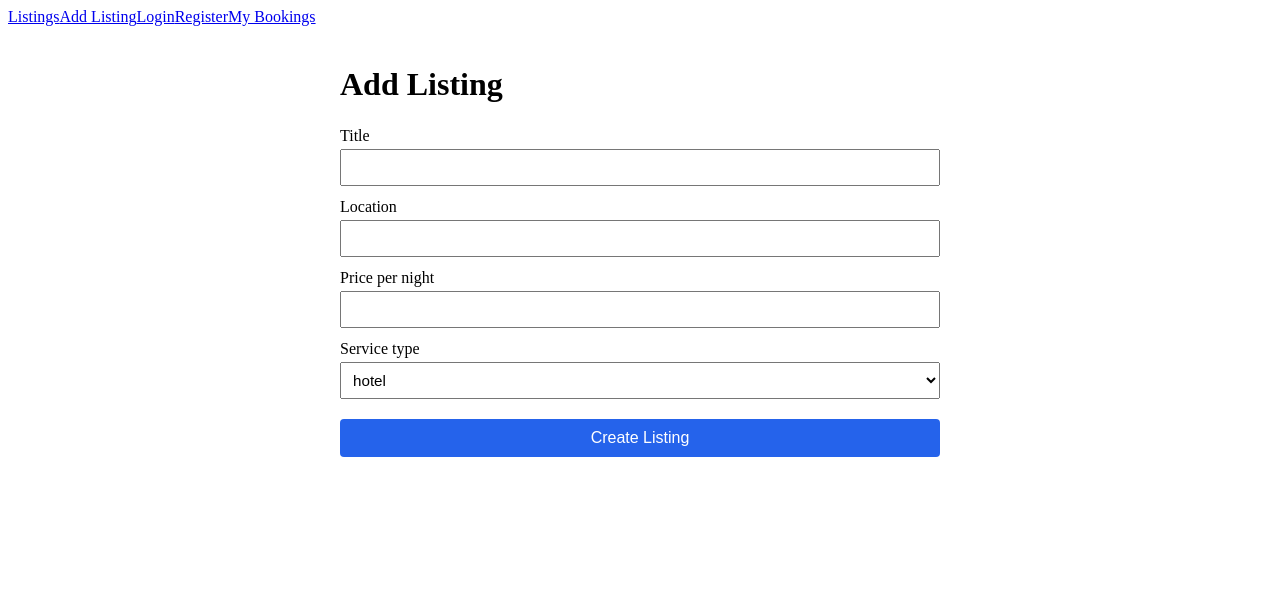
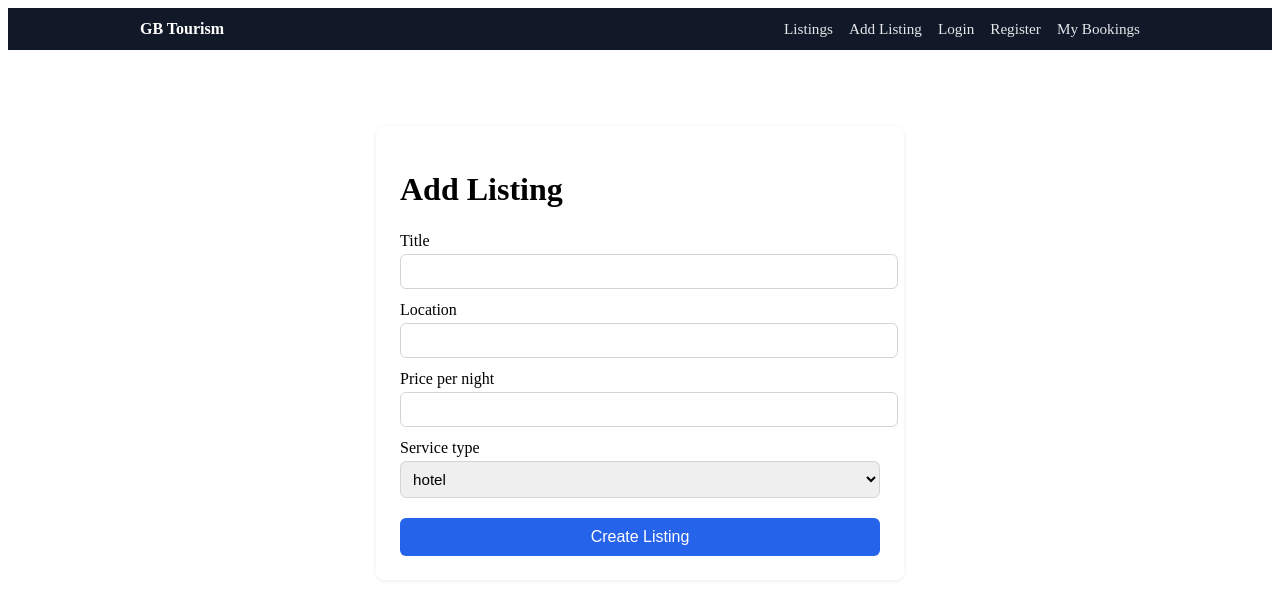
Before and after one commit to MaaziAli/gb-tourism-fyp, a React (Vite) app in the folder frontend/: page /add-listing in a window 1280 px wide. Shown: the top 594 px of the page. Built offline with nearby package versions, Linux system fonts and the light colour scheme.

Commit message:
Improve frontend authentication and UI layout
Fixed frontend login flow and ensured JWT tokens are stored and attached to API requests. Improved overall UI layout with better navbar, card design, and form styling.

```diff
--- a/frontend/src/components/Navbar.jsx
+++ b/frontend/src/components/Navbar.jsx
@@ -2,12 +2,65 @@ import { Link } from 'react-router-dom'
 
 function Navbar() {
   return (
-    <nav>
-      <Link to="/">Listings</Link>
-      <Link to="/add-listing">Add Listing</Link>
-      <Link to="/login">Login</Link>
-      <Link to="/register">Register</Link>
-      <Link to="/my-bookings">My Bookings</Link>
+    <nav
+      style={{
+        backgroundColor: '#111827',
+        color: '#ffffff',
+        padding: '12px 0',
+        marginBottom: '16px',
+      }}
+    >
+      <div
+        style={{
+          maxWidth: '1000px',
+          margin: '0 auto',
+          padding: '0 20px',
+          display: 'flex',
+          alignItems: 'center',
+          justifyContent: 'space-between',
+          gap: '16px',
+        }}
+      >
+        <div style={{ fontWeight: 600 }}>GB Tourism</div>
+        <div
+          style={{
+            display: 'flex',
+            gap: '16px',
+            alignItems: 'center',
+          }}
+        >
+          <Link
+            to="/"
+            style={{ color: '#e5e7eb', textDecoration: 'none', fontSize: '0.95rem' }}
+          >
+            Listings
+          </Link>
+          <Link
+            to="/add-listing"
+            style={{ color: '#e5e7eb', textDecoration: 'none', fontSize: '0.95rem' }}
+          >
+            Add Listing
+          </Link>
+          <Link
+            to="/login"
+            style={{ color: '#e5e7eb', textDecoration: 'none', fontSize: '0.95rem' }}
+          >
+            Login
+          </Link>
+          <Link
+            to="/register"
+            style={{ color: '#e5e7eb', textDecoration: 'none', fontSize: '0.95rem' }}
+          >
+            Register
+          </Link>
+          <Link
+            to="/my-bookings"
+            style={{ color: '#e5e7eb', textDecoration: 'none', fontSize: '0.95rem' }}
+          >
+            My Bookings
+          </Link>
+        </div>
+      </div>
     </nav>
   )
 }
--- a/frontend/src/pages/AddListing.jsx
+++ b/frontend/src/pages/AddListing.jsx
@@ -35,9 +35,19 @@ function AddListing() {
   return (
     <div
       style={{
-        maxWidth: '600px',
+        maxWidth: '1000px',
+        margin: '0 auto',
+        padding: '20px',
+      }}
+    >
+      <div
+        style={{
+          maxWidth: '480px',
           margin: '40px auto',
-        padding: '0 16px',
+          backgroundColor: '#ffffff',
+          padding: '24px',
+          borderRadius: '8px',
+          boxShadow: '0 1px 4px rgba(15, 23, 42, 0.08)',
         }}
       >
         <h1 style={{ marginBottom: '24px' }}>Add Listing</h1>
@@ -56,7 +66,13 @@ function AddListing() {
             type="text"
             value={title}
             onChange={(e) => setTitle(e.target.value)}
-            style={{ padding: '8px', fontSize: '0.95rem' }}
+            style={{
+              padding: '8px',
+              fontSize: '0.95rem',
+              borderRadius: '6px',
+              border: '1px solid #d1d5db',
+              width: '100%',
+            }}
             required
           />
         </div>
@@ -68,7 +84,13 @@ function AddListing() {
             type="text"
             value={location}
             onChange={(e) => setLocation(e.target.value)}
-            style={{ padding: '8px', fontSize: '0.95rem' }}
+            style={{
+              padding: '8px',
+              fontSize: '0.95rem',
+              borderRadius: '6px',
+              border: '1px solid #d1d5db',
+              width: '100%',
+            }}
             required
           />
         </div>
@@ -80,7 +102,13 @@ function AddListing() {
             type="number"
             value={pricePerNight}
             onChange={(e) => setPricePerNight(e.target.value)}
-            style={{ padding: '8px', fontSize: '0.95rem' }}
+            style={{
+              padding: '8px',
+              fontSize: '0.95rem',
+              borderRadius: '6px',
+              border: '1px solid #d1d5db',
+              width: '100%',
+            }}
             required
             min="0"
             step="0.01"
@@ -93,7 +121,13 @@ function AddListing() {
             id="serviceType"
             value={serviceType}
             onChange={(e) => setServiceType(e.target.value)}
-            style={{ padding: '8px', fontSize: '0.95rem' }}
+            style={{
+              padding: '8px',
+              fontSize: '0.95rem',
+              borderRadius: '6px',
+              border: '1px solid #d1d5db',
+              width: '100%',
+            }}
           >
             <option value="hotel">hotel</option>
             <option value="tour">tour</option>
@@ -107,7 +141,7 @@ function AddListing() {
           style={{
             marginTop: '8px',
             padding: '10px 16px',
-            borderRadius: '4px',
+            borderRadius: '6px',
             border: 'none',
             backgroundColor: '#2563eb',
             color: '#ffffff',
@@ -130,6 +164,7 @@ function AddListing() {
         </p>
       )}
       </div>
+    </div>
   )
 }
 
--- a/frontend/src/pages/Listings.jsx
+++ b/frontend/src/pages/Listings.jsx
@@ -55,24 +55,42 @@ function Listings() {
       })
   }, [])
 
+  const containerStyle = {
+    maxWidth: '1000px',
+    margin: '0 auto',
+    padding: '20px',
+  }
+
+  const cardStyle = {
+    backgroundColor: '#ffffff',
+    borderRadius: '8px',
+    padding: '16px 20px',
+    marginBottom: '16px',
+    boxShadow: '0 1px 4px rgba(15, 23, 42, 0.08)',
+    display: 'flex',
+    flexDirection: 'column',
+    gap: '6px',
+  }
+
   if (loading) {
-    return <p>Loading listings...</p>
+    return (
+      <div style={containerStyle}>
+        <p>Loading listings...</p>
+      </div>
+    )
   }
 
   if (error) {
-    return <p style={{ color: 'red' }}>{error}</p>
+    return (
+      <div style={containerStyle}>
+        <p style={{ color: 'red' }}>{error}</p>
+      </div>
+    )
   }
 
   if (listings.length === 0) {
     return (
-      <div
-        style={{
-          maxWidth: '960px',
-          margin: '40px auto',
-          padding: '0 16px',
-          textAlign: 'center',
-        }}
-      >
+      <div style={containerStyle}>
         <h1 style={{ marginBottom: '16px' }}>Listings</h1>
         <p>No listings available.</p>
       </div>
@@ -80,29 +98,11 @@ function Listings() {
   }
 
   return (
-    <div
-      style={{
-        maxWidth: '960px',
-        margin: '40px auto',
-        padding: '0 16px',
-      }}
-    >
+    <div style={containerStyle}>
       <h1 style={{ marginBottom: '24px' }}>Listings</h1>
       <div>
         {listings.map((listing) => (
-          <div
-            key={listing.id}
-            style={{
-              border: '1px solid #ddd',
-              borderRadius: '8px',
-              padding: '16px 20px',
-              marginBottom: '16px',
-              boxShadow: '0 1px 3px rgba(0,0,0,0.04)',
-              display: 'flex',
-              flexDirection: 'column',
-              gap: '6px',
-            }}
-          >
+          <div key={listing.id} style={cardStyle}>
             <h2 style={{ margin: 0, fontSize: '1.25rem' }}>{listing.title}</h2>
             <p style={{ margin: 0 }}>
               <strong>Location:</strong> {listing.location}
--- a/frontend/src/pages/Login.jsx
+++ b/frontend/src/pages/Login.jsx
@@ -26,10 +26,33 @@ function Login() {
   }
 
   return (
-    <div>
-      <h1>Login</h1>
-      <form onSubmit={handleSubmit}>
-        <div>
+    <div
+      style={{
+        maxWidth: '1000px',
+        margin: '0 auto',
+        padding: '20px',
+      }}
+    >
+      <div
+        style={{
+          maxWidth: '400px',
+          margin: '40px auto',
+          backgroundColor: '#ffffff',
+          padding: '24px',
+          borderRadius: '8px',
+          boxShadow: '0 1px 4px rgba(15, 23, 42, 0.08)',
+        }}
+      >
+        <h1 style={{ marginBottom: '24px' }}>Login</h1>
+        <form
+          onSubmit={handleSubmit}
+          style={{
+            display: 'flex',
+            flexDirection: 'column',
+            gap: '12px',
+          }}
+        >
+          <div style={{ display: 'flex', flexDirection: 'column', gap: '4px' }}>
             <label htmlFor="email">Email</label>
             <input
               id="email"
@@ -37,9 +60,16 @@ function Login() {
               value={email}
               onChange={(e) => setEmail(e.target.value)}
               required
+              style={{
+                padding: '8px',
+                fontSize: '0.95rem',
+                borderRadius: '6px',
+                border: '1px solid #d1d5db',
+                width: '100%',
+              }}
             />
           </div>
-        <div>
+          <div style={{ display: 'flex', flexDirection: 'column', gap: '4px' }}>
             <label htmlFor="password">Password</label>
             <input
               id="password"
@@ -47,11 +77,33 @@ function Login() {
               value={password}
               onChange={(e) => setPassword(e.target.value)}
               required
+              style={{
+                padding: '8px',
+                fontSize: '0.95rem',
+                borderRadius: '6px',
+                border: '1px solid #d1d5db',
+                width: '100%',
+              }}
             />
           </div>
-        {error && <p style={{ color: 'red' }}>{error}</p>}
-        <button type="submit">Login</button>
+          {error && <p style={{ color: 'red', fontSize: '0.9rem' }}>{error}</p>}
+          <button
+            type="submit"
+            style={{
+              marginTop: '4px',
+              padding: '10px 16px',
+              borderRadius: '6px',
+              border: 'none',
+              backgroundColor: '#2563eb',
+              color: '#ffffff',
+              cursor: 'pointer',
+              fontSize: '1rem',
+            }}
+          >
+            Login
+          </button>
         </form>
+      </div>
     </div>
   )
 }
--- a/frontend/src/pages/Register.jsx
+++ b/frontend/src/pages/Register.jsx
@@ -22,10 +22,33 @@ function Register() {
   }
 
   return (
-    <div>
-      <h1>Register</h1>
-      <form onSubmit={handleSubmit}>
-        <div>
+    <div
+      style={{
+        maxWidth: '1000px',
+        margin: '0 auto',
+        padding: '20px',
+      }}
+    >
+      <div
+        style={{
+          maxWidth: '400px',
+          margin: '40px auto',
+          backgroundColor: '#ffffff',
+          padding: '24px',
+          borderRadius: '8px',
+          boxShadow: '0 1px 4px rgba(15, 23, 42, 0.08)',
+        }}
+      >
+        <h1 style={{ marginBottom: '24px' }}>Register</h1>
+        <form
+          onSubmit={handleSubmit}
+          style={{
+            display: 'flex',
+            flexDirection: 'column',
+            gap: '12px',
+          }}
+        >
+          <div style={{ display: 'flex', flexDirection: 'column', gap: '4px' }}>
             <label htmlFor="full_name">Full name</label>
             <input
               id="full_name"
@@ -33,9 +56,16 @@ function Register() {
               value={full_name}
               onChange={(e) => setFullName(e.target.value)}
               required
+              style={{
+                padding: '8px',
+                fontSize: '0.95rem',
+                borderRadius: '6px',
+                border: '1px solid #d1d5db',
+                width: '100%',
+              }}
             />
           </div>
-        <div>
+          <div style={{ display: 'flex', flexDirection: 'column', gap: '4px' }}>
             <label htmlFor="email">Email</label>
             <input
               id="email"
@@ -43,9 +73,16 @@ function Register() {
               value={email}
               onChange={(e) => setEmail(e.target.value)}
               required
+              style={{
+                padding: '8px',
+                fontSize: '0.95rem',
+                borderRadius: '6px',
+                border: '1px solid #d1d5db',
+                width: '100%',
+              }}
             />
           </div>
-        <div>
+          <div style={{ display: 'flex', flexDirection: 'column', gap: '4px' }}>
             <label htmlFor="password">Password</label>
             <input
               id="password"
@@ -53,11 +90,33 @@ function Register() {
               value={password}
               onChange={(e) => setPassword(e.target.value)}
               required
+              style={{
+                padding: '8px',
+                fontSize: '0.95rem',
+                borderRadius: '6px',
+                border: '1px solid #d1d5db',
+                width: '100%',
+              }}
             />
           </div>
-        {error && <p style={{ color: 'red' }}>{error}</p>}
-        <button type="submit">Register</button>
+          {error && <p style={{ color: 'red', fontSize: '0.9rem' }}>{error}</p>}
+          <button
+            type="submit"
+            style={{
+              marginTop: '4px',
+              padding: '10px 16px',
+              borderRadius: '6px',
+              border: 'none',
+              backgroundColor: '#2563eb',
+              color: '#ffffff',
+              cursor: 'pointer',
+              fontSize: '1rem',
+            }}
+          >
+            Register
+          </button>
         </form>
+      </div>
     </div>
   )
 }
```
Lines whose indentation alone changed are shown as unchanged.
